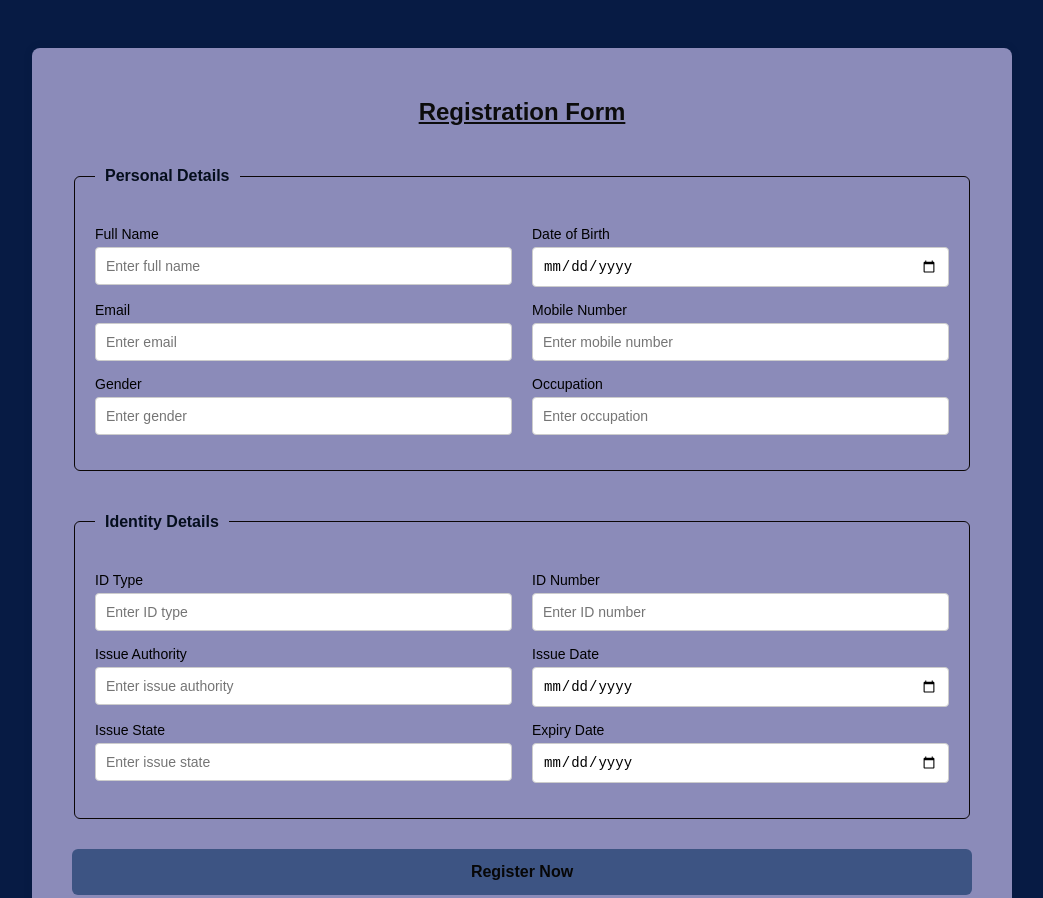
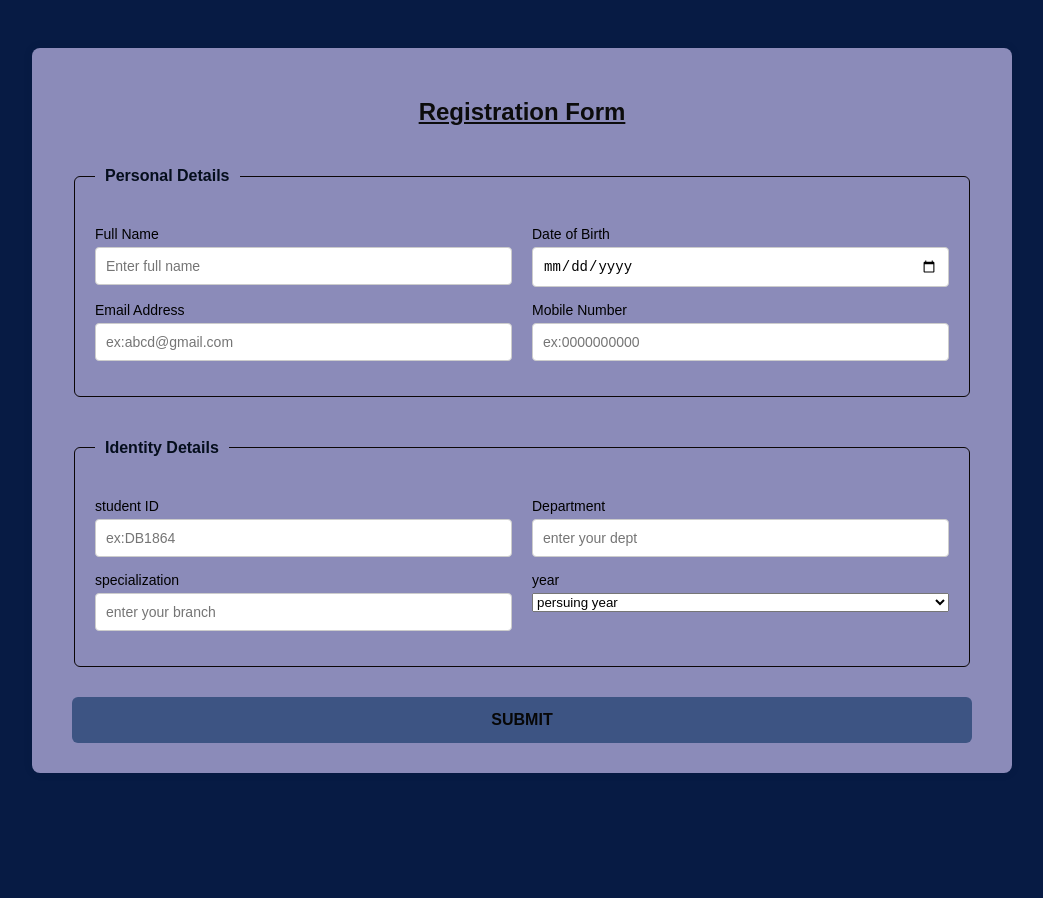
Before and after one commit to varshatarafdar/internship-2025, a plain HTML site: page registration-form/index.html in a window 1280 px wide. Shown: the top 898 px of the page, without its empty margins (118-1161 px from the left). After the commit the page ends 821 px from the top, so only its background shows below. Drawn offline with Linux system fonts and the light colour scheme.

Commit message:
Update index.html

```diff
--- a/registration-form/index.html
+++ b/registration-form/index.html
@@ -9,39 +9,28 @@
   <div class="container">
     <h2><b><u>Registration Form</u></b></h2>
 
-    <form>
+    <form id="RegistrationForm">
       <fieldset>
         <legend><h4>Personal Details</h4></legend>
         <div class="form-row">
           <div class="form-group">
-            <label>Full Name</label>
-            <input type="text" placeholder="Enter full name">
+            <label for="fullName">Full Name</label>
+            <input type="text" id="fullName" required placeholder="Enter full name">
           </div>
           <div class="form-group">
-            <label>Date of Birth</label>
-            <input type="date">
+            <label for="date">Date of Birth</label>
+            <input type="date" id="date" required >
           </div>
         </div>
 
         <div class="form-row">
           <div class="form-group">
-            <label>Email</label>
-            <input type="email" placeholder="Enter email">
+            <label for="email">Email Address</label>
+            <input type="email" id="email" required placeholder ="ex:abcd@gmail.com">
           </div>
           <div class="form-group">
-            <label>Mobile Number</label>
-            <input type="tel" placeholder="Enter mobile number">
-          </div>
-        </div>
-
-        <div class="form-row">
-          <div class="form-group">
-            <label>Gender</label>
-            <input type="text" placeholder="Enter gender">
-          </div>
-          <div class="form-group">
-            <label>Occupation</label>
-            <input type="text" placeholder="Enter occupation">
+            <label for="Mobile">Mobile Number</label>
+            <input type="tel" id="Mobile" required placeholder="ex:0000000000">
           </div>
         </div>
       </fieldset>
@@ -50,40 +39,37 @@
         <legend><h4>Identity Details</h4></legend>
         <div class="form-row">
           <div class="form-group">
-            <label>ID Type</label>
-            <input type="text" placeholder="Enter ID type">
+            <label for="idNo">student ID</label>
+            <input type="tel" id="idNo." required placeholder="ex:DB1864">
           </div>
+
           <div class="form-group">
-            <label>ID Number</label>
-            <input type="text" placeholder="Enter ID number">
+            <label for="department">Department</label>
+            <input type="text" id="dept" required placeholder="enter your dept">
           </div>
         </div>
 
         <div class="form-row">
           <div class="form-group">
-            <label>Issue Authority</label>
-            <input type="text" placeholder="Enter issue authority">
+            <label for="specialization"> specialization</label>
+            <input type="text" id="specialization" required placeholder="enter your branch">
           </div>
           <div class="form-group">
-            <label>Issue Date</label>
-            <input type="date">
-          </div>
-        </div>
-
-        <div class="form-row">
-          <div class="form-group">
-            <label>Issue State</label>
-            <input type="text" placeholder="Enter issue state">
-          </div>
-          <div class="form-group">
-            <label>Expiry Date</label>
-            <input type="date">
+            <label for="year">year</label>
+            <select id="year" name="year" required>
+              <option value="" disabled selected>persuing year</option>
+              <option value="1">1st year</option>
+              <option value="2">2nd year</option>
+              <option value="3">3rd year</option>
+              <option value="4">4th year</option>
+            </select>
           </div>
         </div>
       </fieldset>
 
-      <button type="submit"><b>Register Now</b></button>
+      <button type="submit"><b>SUBMIT</b></button>
     </form>
+    <script src="script.js"></script>
   </div>
 </body>
 </html>
```
